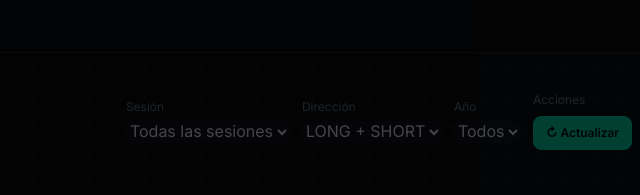
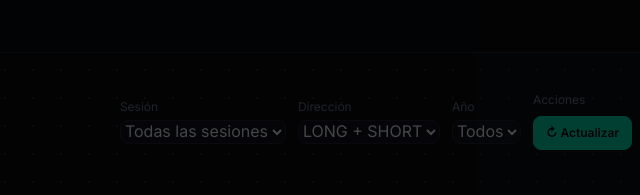
Before and after one commit to facuder/ARM-DASHBOARD, a plain HTML site: page index.html in a window 1280 px wide. Shown: the top 195 px of the page, 541-1181 px from the left. Drawn offline with nearby package versions, Linux system fonts and the light colour scheme.

Commit message:
index.html

```diff
--- a/index.html
+++ b/index.html
@@ -20,7 +20,7 @@
   .badge-tp { background: rgba(0,212,170,0.12); color: var(--tp); border: 1px solid rgba(0,212,170,0.25); }
   .badge-sl { background: rgba(255,77,109,0.12); color: var(--sl); border: 1px solid rgba(255,77,109,0.25); }
   .badge-neutral { background: rgba(255,193,77,0.12); color: var(--accent3); border: 1px solid rgba(255,193,77,0.25); }
-  select { background: var(--surface); color: var(--text); border: 1pxh solid var(--border); border-radius: 8px; padding: 6px 10px; font-size: 13px; cursor: pointer; outline: none; }
+  select { background: var(--surface); color: var(--text); border: 1px solid var(--border); border-radius: 8px; padding: 6px 10px; font-size: 13px; cursor: pointer; outline: none; }
   select:focus { border-color: var(--accent); }
   canvas { max-height: 250px; }
   .stat-val { font-size: 2rem; font-weight: 700; font-family: 'Space Mono', monospace; line-height: 1; }
```
